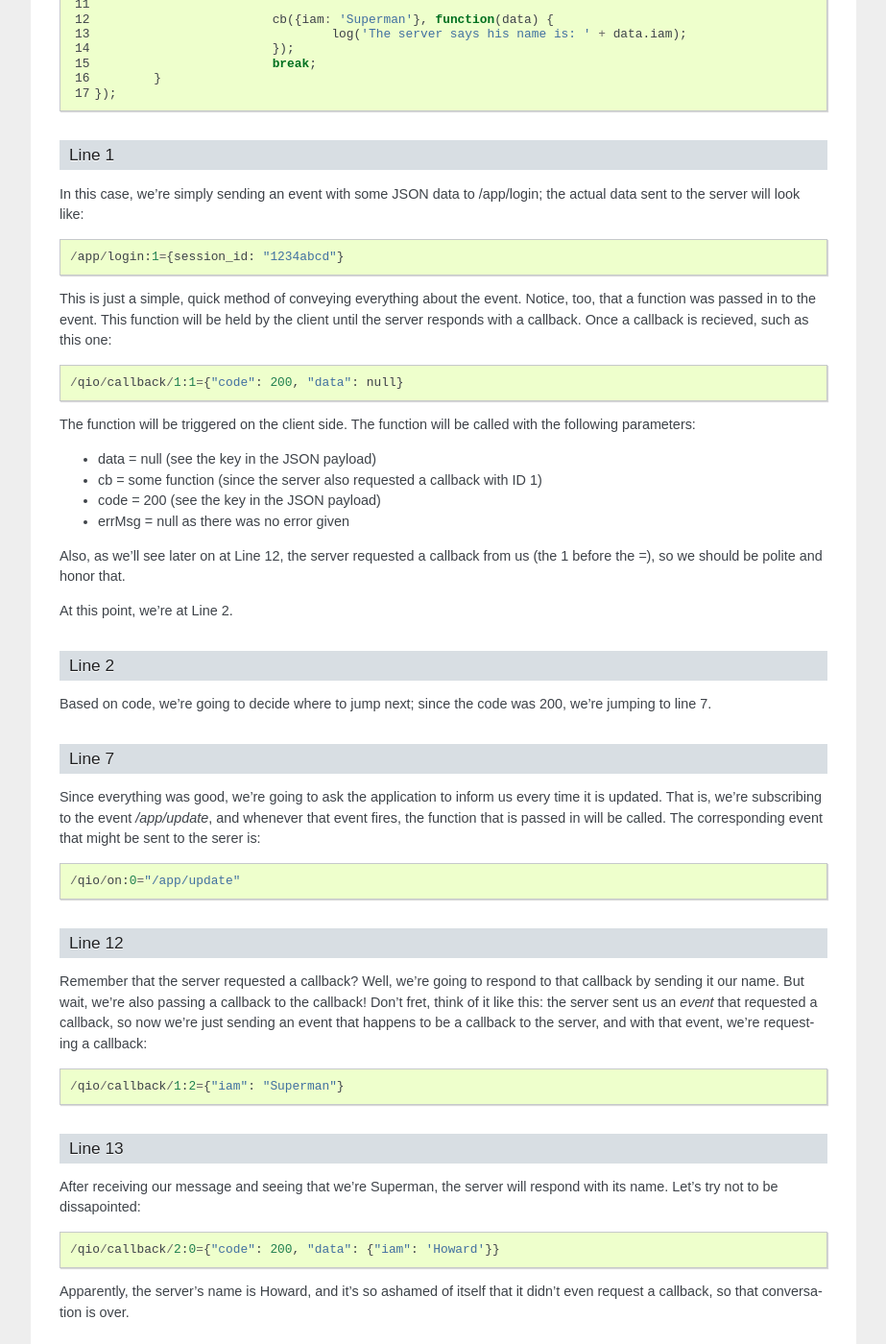
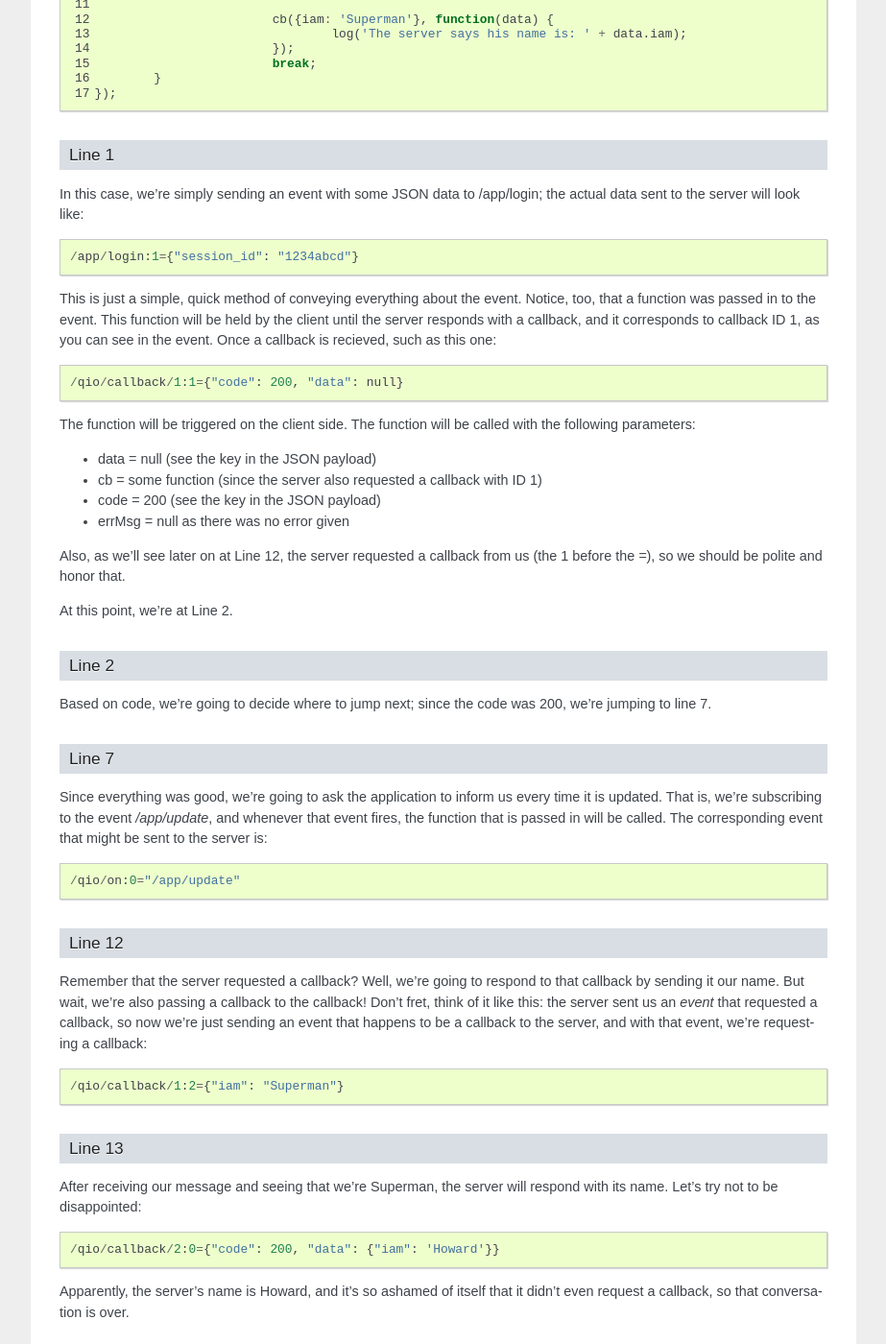
Before and after one commit to boniface/quick.io, a Sphinx documentation site: the page built from docs/overview/run-down.rst, in a window 1280 px wide and 1400 px high, scrolled down 1023 px. Shown: the whole window at 96% size, without its empty margins (198-1121 px from the left). Built offline with Sphinx 7.4.7, drawn with Linux system fonts in a browser that asks for light colours; formulas are drawn with MathJax 3; some of the changed text lies outside the part shown.

Commit message:
Fixing some typos and explanations in the docs

```diff
--- a/docs/overview/index.rst
+++ b/docs/overview/index.rst
@@ -7,7 +7,7 @@
 	:maxdepth: 2
 
 	run-down
-	client-usage
+	programming-with-a-client
 	server-architecture
 	client-architecture
 	writing-applications
--- a/docs/overview/run-down.rst
+++ b/docs/overview/run-down.rst
@@ -12,7 +12,7 @@
 
 	-/0123456789ABCDEFGHIJKLMNOPQRSTUVWXYZ_abcdefghijklmnopqrstuvwxyz
 
-Any other character in the path will be summarily removed and ignored.  In other words, the following two paths will be identical once event path validation finishes::
+Any other character in the path will be summarily removed and ignored. In other words, the following two paths will be identical once event path validation and filtering finishes::
 
 	/app/user/new
 	/app/@user/(new)>>>>
@@ -59,9 +59,9 @@
 
 In this case, we're simply sending an event with some JSON data to /app/login; the actual data sent to the server will look like::
 
-	/app/login:1={session_id: "1234abcd"}
+	/app/login:1={"session_id": "1234abcd"}
 
-This is just a simple, quick method of conveying everything about the event. Notice, too, that a function was passed in to the event. This function will be held by the client until the server responds with a callback. Once a callback is recieved, such as this one::
+This is just a simple, quick method of conveying everything about the event. Notice, too, that a function was passed in to the event. This function will be held by the client until the server responds with a callback, and it corresponds to callback ID 1, as you can see in the event. Once a callback is recieved, such as this one::
 
 	/qio/callback/1:1={"code": 200, "data": null}
 
@@ -84,7 +84,7 @@
 Line 7
 ------
 
-Since everything was good, we're going to ask the application to inform us every time it is updated. That is, we're subscribing to the event `/app/update`, and whenever that event fires, the function that is passed in will be called. The corresponding event that might be sent to the serer is::
+Since everything was good, we're going to ask the application to inform us every time it is updated. That is, we're subscribing to the event `/app/update`, and whenever that event fires, the function that is passed in will be called. The corresponding event that might be sent to the server is::
 
 	/qio/on:0="/app/update"
 
@@ -98,7 +98,7 @@
 Line 13
 -------
 
-After receiving our message and seeing that we're Superman, the server will respond with its name. Let's try not to be dissapointed::
+After receiving our message and seeing that we're Superman, the server will respond with its name. Let's try not to be disappointed::
 
 	/qio/callback/2:0={"code": 200, "data": {"iam": 'Howard'}}
 
```
Also changed, not shown: other parts of docs/overview/run-down.rst (+1 -1 lines), docs/overview/client-architecture.rst (+8 -8 lines), docs/overview/programming-with-a-client.rst (renamed from docs/overview/client-usage.rst, +4 -3 lines), docs/overview/server-architecture.rst (+9 -9 lines), docs/overview/writing-applications.rst (+6 -6 lines).
